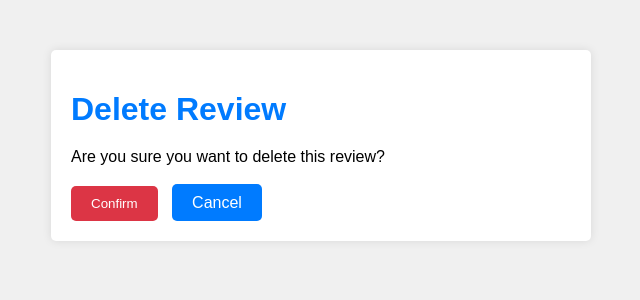
After one commit to AzizDev00/team-blog-site1, a Django app: page /delete-review/1/ in a window 1280 px wide. The commit adds this page. Shown: the top 300 px of the page, without its empty margins (319-959 px from the left). Run offline with Django 4.2, Linux system fonts and the light colour scheme; a user stored in the database is signed in; data comes from the database, SQL or seed files in the repository; both versions use the stored data as it was after the commit; tables that the repository leaves empty hold one stand-in row (values such as "Sample post").

Commit message:
added templates, users. updated blog urls.py views.py

```diff
--- a/blog/admin.py
+++ b/blog/admin.py
@@ -1,6 +1,6 @@
 from django.contrib import admin
-from .models import Category, Post
-# Register your models here.
+from .models import Category, Post, Review
 
 admin.site.register(Category)
 admin.site.register(Post)
+admin.site.register(Review)
--- a/blog/models.py
+++ b/blog/models.py
@@ -1,4 +1,7 @@
 from django.db import models
+from django.core.validators import MinValueValidator, MaxValueValidator
+
+from users.models import CustomUser
 
 # Create your models here.
 
@@ -17,9 +20,30 @@ class Post(models.Model):
     image = models.ImageField(upload_to='media/images')
     title = models.CharField(max_length=150)
     description = models.TextField(blank=True,null=True)
+    category = models.ForeignKey(Category, on_delete=models.CASCADE)
 
     class Meta:
         db_table = 'posts'
 
     def __str__(self):
         return self.title
+
+
+
+class Review(models.Model):
+    comment = models.CharField(max_length=200)
+    star_given = models.IntegerField(
+        default=0,
+        validators=[
+            MaxValueValidator(5),
+            MinValueValidator(1)
+        ]
+     )
+    post = models.ForeignKey(Post, on_delete=models.CASCADE)
+    user = models.ForeignKey(CustomUser, on_delete=models.CASCADE)
+
+    class Meta:
+        db_table ='review'
+
+    def __str__(self):
+        return f'{self.star_given} - {self.post.title} - {self.user.username}'
--- a/blog/urls.py
+++ b/blog/urls.py
@@ -1,6 +1,7 @@
-
 from django.urls import path
-from .views import BlogListView, BlogDetailView, BlogCreateView, BlogUpdateView, BlogDeleteView
+from .views import (BlogListView, BlogDetailView, BlogCreateView,
+                     BlogUpdateView, BlogDeleteView,
+                     AddReviewView, UpdateReviewView, DeleteReviewView)
 
 app_name = 'blogs'
 
@@ -10,4 +11,7 @@ urlpatterns = [
     path('post/create/', BlogCreateView.as_view(), name='blog-create'),
     path('', BlogListView.as_view(), name='blog-list'),
     path('post/<int:pk>/', BlogDetailView.as_view(), name='blog-detail'),
+    path('add-review/<int:pk>/', AddReviewView.as_view(), name='add-review'),
+    path('update-review/<int:pk>/', UpdateReviewView.as_view(), name='update-review'),
+    path('delete-review/<int:pk>/', DeleteReviewView.as_view(), name='delete-review'),
 ]
--- a/blog/views.py
+++ b/blog/views.py
@@ -1,27 +1,48 @@
 from django.shortcuts import render, get_object_or_404, redirect
 from django.views import View
-from .models import Post
+from .models import Post, Category
 from django.urls import reverse_lazy
-from .forms import PostForm, BlogForm
+from .forms import PostForm, BlogForm, AddReviewForm
+from django.contrib.auth.mixins import LoginRequiredMixin
+from .models import Post, Review
+from django.contrib import messages
+from django.core.paginator import Paginator, Page
 
 
-# class CategoryListView(View):
-#     def get(self, request):
-#         return render(request, 'blogs/blog_list.html')
+class CategoryListView(View):
+    def get(self, request):
+        return render(request, 'blogs/blog_list.html')
 
 class BlogListView(View):
     template_name = 'blogs/blog_list.html'
+    paginate_by = 4
 
     def get(self, request):
-        posts = Post.objects.all()
+        category_id = request.GET.get('category')
+        if category_id:
+            posts = Post.objects.filter(category_id=category_id)
+        else:
+            posts = Post.objects.all()
+
+        paginator = Paginator(posts, self.paginate_by)
+        page_number = request.GET.get('page')
+        page_obj = paginator.get_page(page_number)
+
+        categories = Category.objects.all()
         user = request.user
-        context = {'posts': posts, 'user': user}
+        context = {'page_obj': page_obj, 'categories': categories, 'user': user}
         return render(request, self.template_name, context)
 
 class BlogDetailView(View):
     def get(self, request, pk):
-        blog = get_object_or_404(Post, pk=pk)
-        return render(request, 'blogs/blog_detail.html', {'blog': blog})
+        post = get_object_or_404(Post, pk=pk)
+        reviews = Review.objects.filter(post=post)
+        context = {
+            'post': post,
+            'reviews': reviews,
+            'current_user': request.user,
+        }
+        return render(request, 'blogs/blog_detail.html', context)
 
 class BlogCreateView(View):
     def get(self, request):
@@ -46,9 +67,9 @@ class BlogUpdateView(View):
         form = BlogForm(request.POST, request.FILES, instance=blog)
         if form.is_valid():
             form.save()
-            return render(request, 'blogs/blog_detail.html', {'form': form, 'blog': blog})
+            return redirect('blogs:blog-detail', pk=blog.pk)
+        return render(request, 'blogs/update_blog.html', {'form': form, 'blog': blog})
 
-        return render(request, 'blogs/update_blog.html', {'form': form, 'blog': blog})
 
 class BlogDeleteView(View):
     def get(self, request, pk):
@@ -58,4 +79,66 @@ class BlogDeleteView(View):
     def post(self, request, pk):
         post = get_object_or_404(Post, pk=pk)
         post.delete()
-        return redirect(reverse_lazy('blogs:blog-list'))
+        return redirect('blogs:blog-list')
+
+class AddReviewView(LoginRequiredMixin, View):
+    model = Post
+    def get(self, request, pk):
+        self.object = get_object_or_404(self.model, pk=pk)
+        add_review_form = AddReviewForm()
+        context = {
+            'post': self.object,
+            'add_review_form': add_review_form
+        }
+        return render(request, 'post/post_detail.html', context=context)
+
+    def post(self, request, pk):
+        self.object = get_object_or_404(self.model, pk=pk)
+        add_review_form = AddReviewForm(request.POST)
+        if add_review_form.is_valid():
+            review = add_review_form.save(commit=False)
+            review.post = self.object
+            review.user = request.user
+            review.save()
+            messages.success(request, 'Review added successfully.')
+            return redirect('blogs:blog-detail', pk=pk)
+        else:
+            messages.error(request, 'Error adding review. Please check the form.')
+            context = {
+                'post': self.object,
+                'add_review_form': add_review_form
+            }
+            return render(request, 'blogs/blog_detail.html', context=context)
+
+class UpdateReviewView(LoginRequiredMixin, View):
+    def get(self, request, pk):
+        review = get_object_or_404(Review, pk=pk)
+        form = AddReviewForm(instance=review)
+        return render(request, 'review/update_review.html', {'form': form, 'review': review})
+
+    def post(self, request, pk):
+        review = get_object_or_404(Review, pk=pk)
+        form = AddReviewForm(request.POST, instance=review)
+        if form.is_valid():
+            form.save()
+            messages.success(request, 'Review updated successfully.')
+            return redirect('blogs:blog-detail', pk=review.post_id)
+        else:
+            messages.error(request, 'Error updating review. Please check the form.')
+        return render(request, 'review/update_review.html', {'form': form, 'review': review})
+
+class DeleteReviewView(LoginRequiredMixin, View):
+    def get(self, request, pk):
+        review = get_object_or_404(Review, pk=pk)
+        is_user = review.user == request.user
+        return render(request, 'review/delete_review.html', {'review': review, 'is_user': is_user})
+
+    def post(self, request, pk):
+        review = get_object_or_404(Review, pk=pk)
+        if review.user != request.user:
+            messages.error(request, "You are not authorized to delete this review.")
+            return redirect('blogs:blog-detail', pk=review.post.pk)
+
+        review.delete()
+        messages.success(request, 'Review deleted successfully.')
+        return redirect('blogs:blog-detail', pk=review.post.pk)
--- /dev/null
+++ b/templates/review/delete_review.html
@@ -0,0 +1,66 @@
+<!DOCTYPE html>
+<html lang="en">
+<head>
+    <meta charset="UTF-8">
+    <title>Delete Review</title>
+    <style>
+        .container{
+            max-width: 500px;
+            margin: 50px auto;
+            background-color: #fff;
+            padding: 20px;
+            border-radius: 5px;
+            box-shadow: 0 0 10px rgba(0, 0, 0, 0.1);
+        }
+        body {
+            font-family: Arial, sans-serif;
+            background-color: #f0f0f0;
+            margin: 0;
+            padding: 0;
+        }
+        h1 {
+            color: #007bff;
+            margin-bottom: 20px;
+        }
+        p {
+            margin-bottom: 20px;
+        }
+        button[type="submit"],
+        a {
+            padding: 10px 20px;
+            margin-right: 10px;
+            border-radius: 5px;
+            text-decoration: none;
+            color: #fff;
+        }
+        button[type="submit"] {
+            background-color: #dc3545;
+            border: none;
+            cursor: pointer;
+        }
+        a {
+            background-color: #007bff;
+        }
+        button[type="submit"]:hover,
+        a:hover {
+            opacity: 0.8;
+        }
+    </style>
+</head>
+<body>
+    <div class="container">
+        <h1>Delete Review</h1>
+        {% if is_user %}
+        <p>Are you sure you want to delete this review?</p>
+        <form method="post">
+            {% csrf_token %}
+            <button type="submit">Confirm</button>
+            <a href="{% url 'blogs:blog-detail' pk=review.post.pk %}">Cancel</a>
+        </form>
+    {% else %}
+        <p>You are not authorized to delete this review.</p>
+        <a href="{% url 'blogs:blog-detail' pk=review.post.pk %}">Back</a>
+    {% endif %}
+    </div>
+</body>
+</html>
```
Also changed, not shown: blog/forms.py (+10 -4 lines), templates/blogs/blog_detail.html (+114 -7 lines), templates/blogs/blog_list.html (+111 -16 lines), templates/blogs/delete_blog.html (+10 -2 lines), templates/review/update_review.html (added, +61 -0 lines), blog/migrations/0001_initial.py, blog/migrations/0002_review.py (added), db.sqlite3, media/media/images/apple.jpeg (added), media/media/images/len.webp (added), media/media/images/user.png (added), media/media/images/user_793xS42.png (added), media/media/images/user_E49oQ8f.png (added), media/media/images/user_crCxBGf.png (added), 1 more files.
